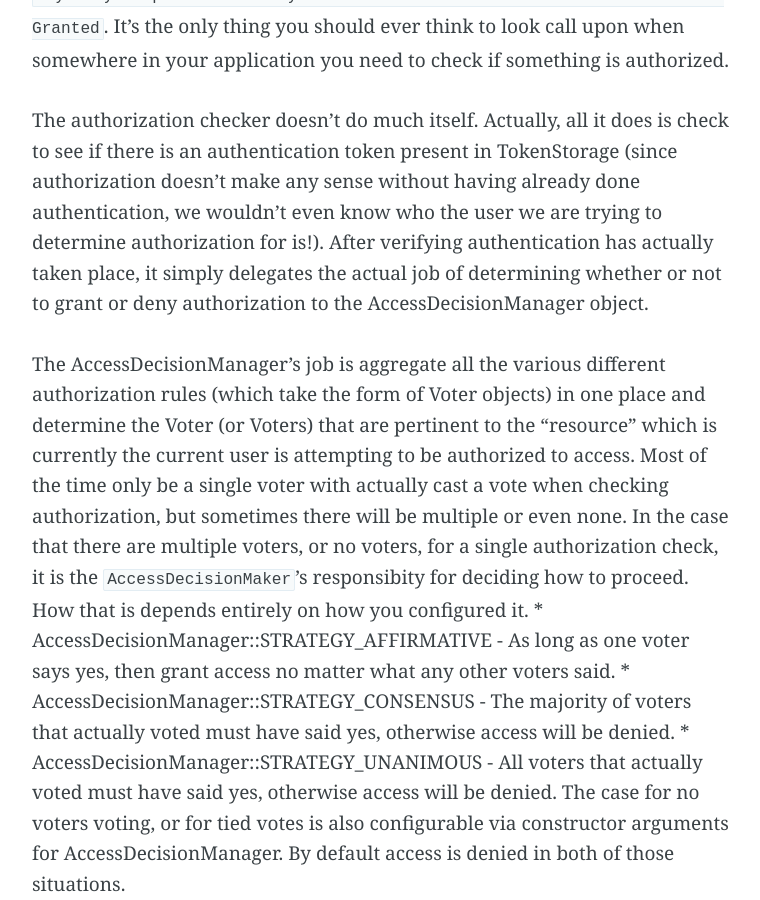
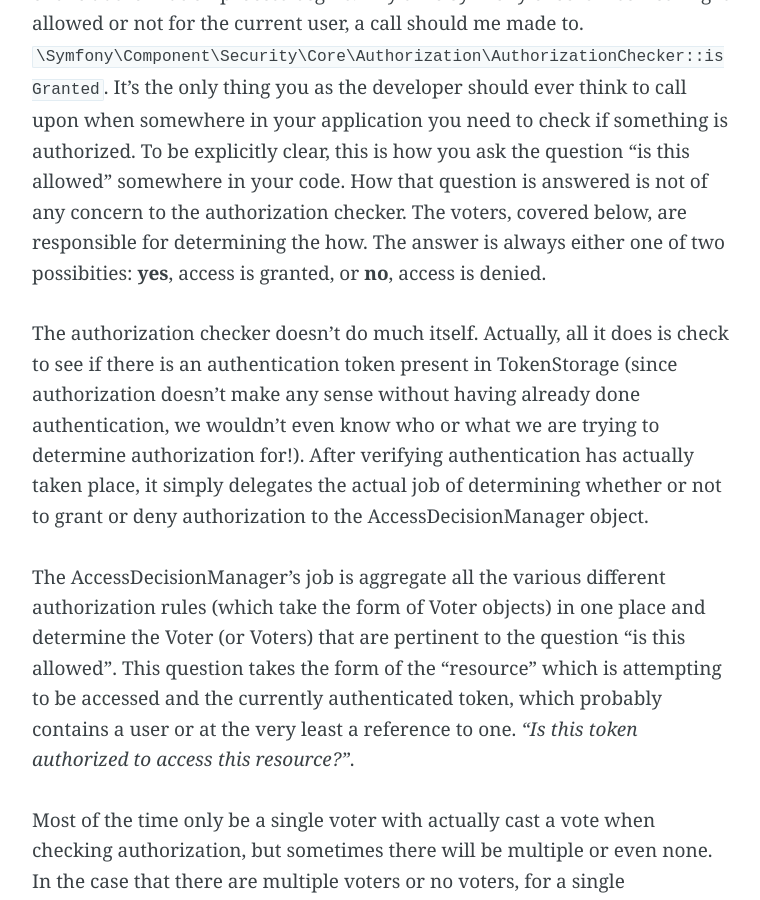
Before and after one commit to echochamber/echochamber.github.io, a Jekyll site: the page built from _posts/2016-4-20-symfony-security.markdown, in a window 1280 px wide and 900 px high, scrolled down 7785 px. Shown: the whole window, without its empty margins (258-1018 px from the left). Built offline with Jekyll 4.4.1, drawn with Linux system fonts in a browser that asks for light colours; some of the changed text lies outside the part shown.

Commit message:
Some clarifications and formatting fixes to Symfony Security post.

```diff
--- a/_posts/2016-4-20-symfony-security.markdown
+++ b/_posts/2016-4-20-symfony-security.markdown
@@ -94,44 +94,54 @@
 
 ### What does it mean to be granted authorization?
 
-Being granted authorization means whoever or whatever is is making the current request is allowed to do or see something. Usually it is a user who is attempting to be authorized, but not always. In reality, the only thing required to perform authorization is a authenticated token in TokenStorage. This token may or may have a user stored on it or a user associated with it in some other way, but it is not required. For example, maybe there is something that only Anonymously Authenticated users should have access to (such as the log in page or registration apge). In this case, authorization would still be performed even though there is no current "user", just the token. Regardless, being granted authorization simply means that the currently authenticated token is allowed to see or do whatever thing it is requesting authorization for.
+Being granted authorization means whoever or whatever is making the current request is actually allowed to do or see something. Usually it is a user who is attempting to be authorized, but not always. In reality, the only thing required to perform authorization is a authenticated token in TokenStorage. This token may or may have a user stored on it or a user associated with it in some other way, but it is not required. For example, maybe there is something that only Anonymously Authenticated users should have access to, such as the log in page or registration page. In this case, authorization would still be performed even though there is no current "user", just the token. Regardless, being granted authorization simply means that the currently authenticated token is allowed to see or do whatever thing it is requesting authorization for.
 
 ### So how does symfony do authorization?
 
-Well you can think of it as 3 layers really. At the top there is the AuthorizationChecker object, in the middle there is the AccessDecisionManager object, and at the bottom are a bunch of Voter objects.
+Well you can think of it as 3 layers really.
 
-So lets start at the top with the AuthorizationChecker object. It is where the entire authorization process begins. Any time Symfony checks if something is allowed or not for the current user, a call to. `\Symfony\Component\Security\Core\Authorization\AuthorizationChecker::isGranted`. It's the only thing you should ever think to look call upon when somewhere in your application you need to check if something is authorized.
+1. At the top (or front if you prefer to call it that) there is the AuthorizationChecker object
+2. In the middle there is the AccessDecisionManager object
+3. At the bottom are a bunch of Voter objects.
 
-The authorization checker doesn't do much itself. Actually, all it does is check to see if there is an authentication token present in TokenStorage (since authorization doesn't make any sense without having already done authentication, we wouldn't even know who the user we are trying to determine authorization for is!). After verifying authentication has actually taken place, it simply delegates the actual job of determining whether or not to grant or deny authorization to the AccessDecisionManager object.
+So lets start at the top with the AuthorizationChecker object. It is where the entire authorization process begins. Any time Symfony checks if something is allowed or not for the current user, a call should me made to. `\Symfony\Component\Security\Core\Authorization\AuthorizationChecker::isGranted`. It's the only thing you as the developer should ever think to call upon when somewhere in your application you need to check if something is authorized. To be explicitly clear, this is how you ask the question "is this allowed" somewhere in your code. How that question is answered is not of any concern to the authorization checker. The voters, covered below, are responsible for determining the how. The answer is always either one of two possibities: **yes**, access is granted, or **no**, access is denied.
 
-The AccessDecisionManager's job is aggregate all the various different authorization rules (which take the form of Voter objects) in one place and determine the Voter (or Voters) that are pertinent to the "resource" which is currently the current user is attempting to be authorized to access. Most of the time only be a single voter with actually cast a vote when checking authorization, but sometimes there will be multiple or even none. In the case that there are multiple voters, or no voters, for a single authorization check, it is the `AccessDecisionMaker`'s responsibity for deciding how to proceed. How that is depends entirely on how you configured it.
-    * AccessDecisionManager::STRATEGY_AFFIRMATIVE - As long as one voter says yes, then grant access no matter what any other voters said.
-    * AccessDecisionManager::STRATEGY_CONSENSUS - The majority of voters that actually voted must have said yes, otherwise access will be denied.
-    * AccessDecisionManager::STRATEGY_UNANIMOUS - All voters that actually voted must have said yes, otherwise access will be denied.
-The case for no voters voting, or for tied votes is also configurable via constructor arguments for AccessDecisionManager. By default access is denied in both of those situations.
+The authorization checker doesn't do much itself. Actually, all it does is check to see if there is an authentication token present in TokenStorage (since authorization doesn't make any sense without having already done authentication, we wouldn't even know who or what we are trying to determine authorization for!). After verifying authentication has actually taken place, it simply delegates the actual job of determining whether or not to grant or deny authorization to the AccessDecisionManager object.
 
-So lastly at the very bottom of the process are all the Voter objects. Voter objects are dead simple. They have one method, vote, which returns one of three options:
-    * VoterInterface::ACCESS_GRANTED - Yes, do grant access for the current authorization check.
-    * VoterInterface::ACCESS_DENIED - No, deny access for the current authorization check.
-    * VoterInterface::ACCESS_ABSTAIN - This voter does not contain any logic/rules for determining if the current authorization check should be denied or granted.
+The AccessDecisionManager's job is aggregate all the various different authorization rules (which take the form of Voter objects) in one place and determine the Voter (or Voters) that are pertinent to the question "is this allowed". This question takes the form of the "resource" which is attempting to be accessed and the currently authenticated token, which probably contains a user or at the very least a reference to one. *"Is this token authorized to access this resource?"*.
 
-There are three parameters of the VoterInterface::vote method and at first glance it might not be entirely clear what each is:
-    * $token - The token which was created during the authentication process.
-    * $subject - If there is a specific object authorization is being checked for, this is it. There are plenty of times where there is no object, in which case the subject is null. For example, checking if the current user is granted admin access does not involve a specific object.
-    * $attributes - Like resource, what attributes actually are is somewhat vague. You can think of them as a list of names.
-        * When checking authorization on a specific $subject, the attributes may be the names of the specific actions the current user is requesting authorization to perform on the object. For example, when updating and publishing an article the article would be the $subject and the $attributes might look like `['ARTICLE_PUBLISH', 'ARTICLE_EDIT']`.
-        * When checking authorization with no subject, the attributes may be general access levels the system is checking if the current user has. For example, checking if a user is allowed to create a new user the attributes might look something like this ['ROLE_USER_CREATOR']
+Most of the time only be a single voter with actually cast a vote when checking authorization, but sometimes there will be multiple or even none. In the case that there are multiple voters or no voters, for a single authorization check, it is the `AccessDecisionMaker`'s responsibity for deciding how to proceed. How that is depends entirely on how you configured it. Here are the possible options the Symfony Security Component ships with.
 
-A very good real example of a voter that doesn't need a subject is the RoleVoter that ships with symfony. It will vote any time at least one of the attributes starts with 'ROLE_', and all it does when casting its vote is check if any of the roles on the current user/authentication token match the attribute that started with 'ROLE_'. You can see the code for the RoleVoter [here](https://github.com/symfony/symfony/blob/master/src/Symfony/Component/Security/Core/Authorization/Voter/RoleVoter.php).
+* `AccessDecisionManager::STRATEGY_AFFIRMATIVE` - As long as one voter says yes, then grant access no matter what any other voters said.
+* `AccessDecisionManager::STRATEGY_CONSENSUS` - The majority of voters that actually voted must have said yes, otherwise access will be denied.
+* `AccessDecisionManager::STRATEGY_UNANIMOUS` - All voters that actually voted must have said yes, otherwise access will be denied.
+
+The case for no voters voting, or for tied votes is also configurable via constructor arguments for AccessDecisionManager. By default access is denied in both of those situations. If no voters attempted to vote, its likely a bug in your code or mistake in your configuration.
+
+So lastly at the very bottom of the process are all the Voter objects.Voter objects are dead simple. They have one method, vote, which is invoked by the AccessDecisionManager when it has determined that a voter should be allowed to vote on an authorization check. The `vote` method returns one of three possible values:
+
+* `VoterInterface::ACCESS_GRANTED` - Yes, do grant access for the current authorization check.
+* `VoterInterface::ACCESS_DENIED` - No, deny access for the current authorization check.
+* `VoterInterface::ACCESS_ABSTAIN` - This voter does not contain any logic/rules for determining if the current authorization check should be denied or granted.
+
+The three parameters of the VoterInterface::vote method might not be entirely clear at first glance:
+
+* $token - The token which was created during the authentication process.
+* $subject - If there is a specific **object or primitive** for which authorization is being checked for, this is it. The subject literally is a php object, or native php data type. There are also plenty of times where there is no object, in which case the subject is null. For example, checking if the current user is granted admin access does not involve a specific object.
+* $attributes - Like resource, what attributes actually are is somewhat vague. You can think of them as a list of names or labels.
+    * When checking authorization on a specific $subject, the attributes may be the names of the specific actions the current user is requesting authorization to perform on the object. For example, when updating and publishing an article the article would be the $subject and the $attributes might look like `['ARTICLE_PUBLISH', 'ARTICLE_EDIT']` and the $subject might be an instance of `\Article` defined somewhere in your codebase.
+    * When checking authorization with no subject, the attributes may be general access levels the system is checking if the current user has. For example, checking if a user is allowed to create a new user the attributes might look something like this ['ROLE_USER_CREATOR']
+
+A very good real example of a voter that doesn't need a subject is the RoleVoter that ships with symfony. It will vote any time at least one of the $attributes starts with 'ROLE_', and all it does when casting its vote is check if any of the roles on the current user/authentication token match the attribute that started with 'ROLE_'. You can see the code for the RoleVoter [here](https://github.com/symfony/symfony/blob/master/src/Symfony/Component/Security/Core/Authorization/Voter/RoleVoter.php).
 
 Simple Example Scenario:
 
 * A simple example of this is a regular user trying to access an endpoint that is restricted to admins.
 * Authorization is the process of retrieving the token created during authentication from token storage. If the token is an anonymous user token, it will deny access immediately.
 * If there is a user stored on that token, authorization will proceed to verify that the user meets the required criteria to access the admin endpoint (or if that information is on the token itself, it may get it from the token itself).
-* This criteria may be as simple as verifying the user the required role(s) (ROLE_ADMIN).
-* The criteria can be something more complicated too, maybe the user has to be a certain age.
-* The AuthorizationChecker provides you with the ability define what that criteria is in many different ways. You can do it by configuration in a yml file or by writing a custom class that contains the logic for allowing or denying access to a specific resource.
+* This criteria may be as simple as verifying the user has the required role(s) (ROLE_ADMIN).
+* The criteria can be something more complicated too, maybe the user has to be a certain age, or their account has to be a certain age and have under a certain number of warnings/infractions.
+* The AuthorizationChecker provides you with the ability define what that criteria is in many different ways. You can do it by configuration in a yml file (like in the security.yml file that ships with Symfony) or by writing a custom class that contains the logic for allowing or denying access to a specific resource (AKA a Voter).
 
 
 * Actual Examples:
@@ -148,19 +158,19 @@
         * Code can more clearly express the exact authorization behavior you desire for each different protected type of resource.
         * For an example of how to write authorization rules in php, look [here](http://symfony.com/doc/current/cookbook/security/voters.html)
 
-No matter how you define your authorization rules, the end result is that the AuthorizationChecker class is provided with these rules, and either through manual calls to AuthorizationChecker::isGranted() in your application code or through event listeners in symfony which act based on your configuration.
-
+No matter how you define your authorization rules, the end result is that the AuthorizationChecker class is provided with these rules, and either through manual calls to AuthorizationChecker::isGranted() in your application code or through event listeners that ship with the Symfony Standard Distribution, which act based on your configuration.
 
 ### Misc
 
-Below are a few more security related services and types to be aware of, although not explicitly requires, they still are used by the security component.
+Below are a few more security related services and types to be aware of, although not explicitly required, they still are used by the security component.
 
 
 ### User Providers:
 * A class that takes a "username" and loads the information for that user, returns a user object for that username.
 * Might be from database
 * Might be from filesystem
-* Might be from an external user directory over ldap or some other external service that provides information about users.
+* Might be from an external user directory like ldap, maybe something like OAuth, or some other external service that provides information about users.
+
 ### UserPasswordEncoder:
 * UserPasswordEncoders: What their name says they are. Just a class which knows how to encode/hash/encrypt the password of a specific User type.
 
```
